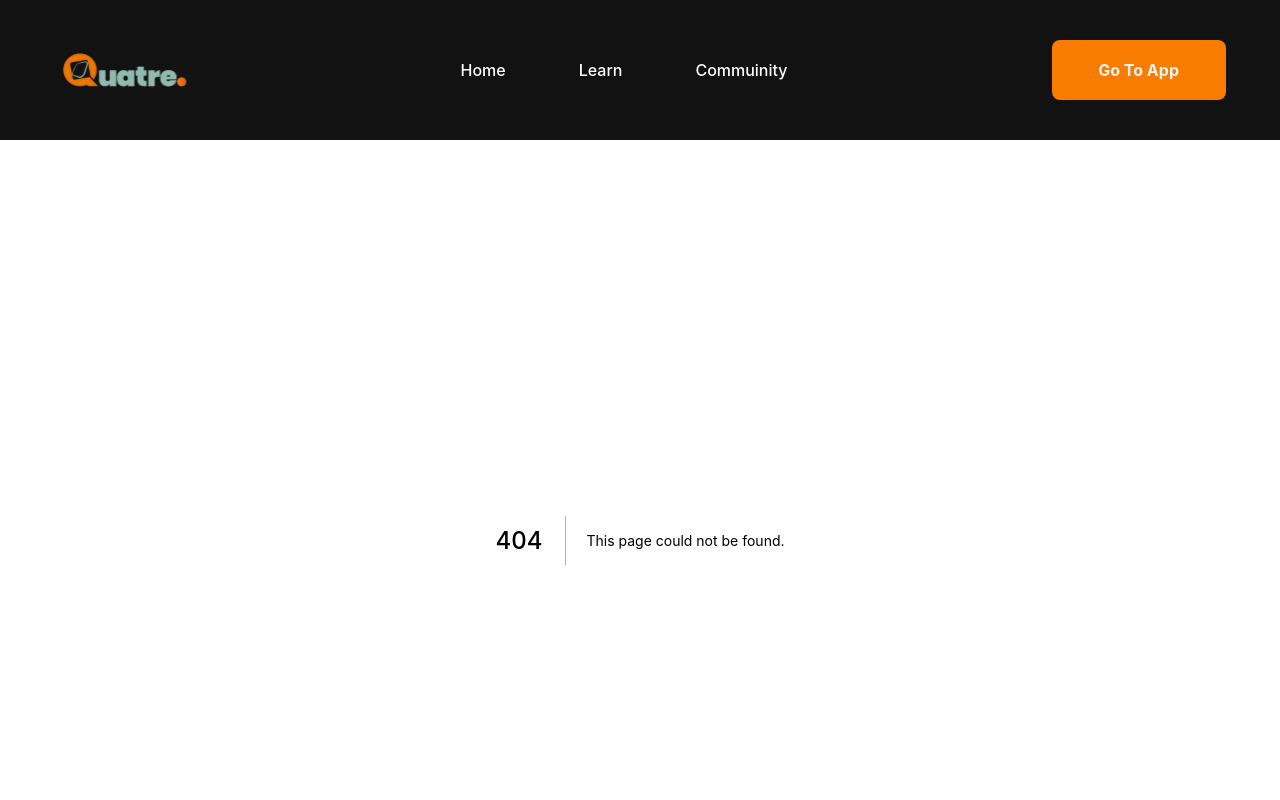
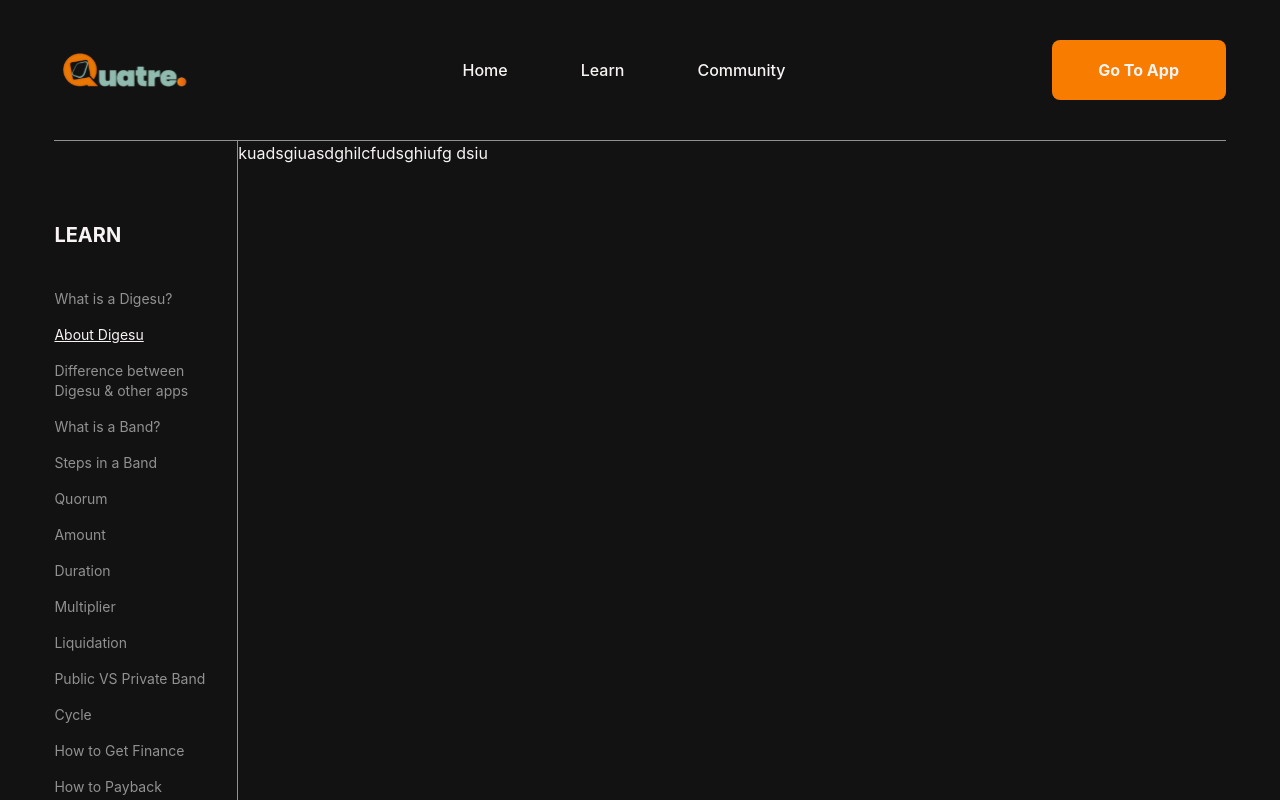
Before and after one commit to Rex739/quatre-finance-docs, a Next.js app: page /about-digesu in a window 1280 px wide. Before the commit this address had no page. Shown: the top 800 px of the page. Built offline with nearby package versions, Linux system fonts and the light colour scheme.

Commit message:
fixed navbar bug

```diff
--- a/src/components/layout/layout.js
+++ b/src/components/layout/layout.js
@@ -6,6 +6,7 @@ import ScrollButton from "./scrollButton"
 import Spinner from "../spinner"
 import React from "react"
 import TransparenLayer from "../transparentLayer"
+import SideBar from "../sidebar/sidebar"
 // Navbar and Footer Component
 
 const Layout = ({ handleClick, isClicked, children }) => {
@@ -40,10 +41,17 @@ const Layout = ({ handleClick, isClicked, children }) => {
       <>
         {/* white transparent layer when navbar toggle button is clicked  */}
         <TransparenLayer isClicked={isClicked} />
-        <main className="relative font-gothic">
+        <main className="relative bg-green1 font-inter">
           {/* <ScrollButton windowIsDefined={windowIsDefined} /> */}
           <NavBar handleClick={handleClick} isClicked={isClicked} />
-          {children}
+          <main className="wrapper text-white1 lg:flex lg:border-t-[1px] border-borderGray">
+            <div className="hidden lg:block">
+              <SideBar handleClick={handleClick} />
+            </div>
+
+            {children}
+          </main>
+
           <Footer />
         </main>
       </>
--- a/src/components/layout/navbar/navList.js
+++ b/src/components/layout/navbar/navList.js
@@ -1,53 +1,28 @@
 import React from "react"
+import SideBar from "../../sidebar/sidebar"
 import Socials from "../../socials"
 import ActiveLink from "./activeLink"
 
 const NavList = ({ isClicked, handleClick }) => {
   return (
-    <section className="relative bg-[#0E4236] z-30 font-inter text-[32px]">
+    <section className=" bg-[#0E4236]  font-inter text-[32px]">
       <nav
         className={
           isClicked
-            ? "w-full bg-green1/50 backdrop-blur-[16px] backdrop-saturate-[180%] text-white fixed h-screen top-0 left-0 pl-5 w-9/12"
+            ? "w-9/12 h-screen overflow-y-scroll bg-green1/50 backdrop-blur-[16px] backdrop-saturate-[180%] z-50 text-white absolute top-0 left-0 pl-5"
             : "invisible"
         }
       >
         <ul
           className={isClicked ? "flex flex-col items-start h-full" : "hidden"}
         >
-          <li className="flex relative py-7 mb-16">
+          <li className="flex relative mb-10 pt-10">
             <div className={isClicked ? "" : "hidden"} onClick={handleClick}>
               <img src="images/navbar/close.svg" alt="close menu" width={30} />
             </div>
           </li>
           {/* nav list */}
-          <ul className={["flex flex-col h-full"].join(" ")}>
-            <div>
-              <ActiveLink
-                className="mb-5"
-                href="/"
-                handleClick={handleClick}
-                children={"Home"}
-              ></ActiveLink>
-              <ActiveLink
-                className="mb-5"
-                href="/#learn"
-                handleClick={handleClick}
-                children={"Learn"}
-              ></ActiveLink>
-              <ActiveLink
-                className=""
-                href="/#community"
-                handleClick={handleClick}
-                children={"Commuinity"}
-              ></ActiveLink>
-            </div>
-
-            {/* social media icon */}
-            <div className="mt-auto mb-24">
-              <Socials />
-            </div>
-          </ul>
+          <SideBar handleClick={undefined} />
         </ul>
       </nav>
     </section>
--- a/src/components/layout/navbar/topbar.js
+++ b/src/components/layout/navbar/topbar.js
@@ -1,4 +1,3 @@
-import ActiveLink from "./activeLink"
 import Link from "next/link"
 import React from "react"
 
@@ -28,24 +27,15 @@ const TopBar = ({ isClicked, handleClick }) => {
             </div>
           </li>
           <div className="hidden lg:flex font-medium">
-            <ActiveLink
-              className="mx-[36.5px]"
-              href="/"
-              handleClick={handleClick}
-              children={"Home"}
-            ></ActiveLink>
-            <ActiveLink
-              className="mx-[36.5px]"
-              href="/#learn"
-              handleClick={handleClick}
-              children={"Learn"}
-            ></ActiveLink>
-            <ActiveLink
-              className="mx-[36.5px]"
-              href="/#community"
-              handleClick={handleClick}
-              children={"Commuinity"}
-            ></ActiveLink>
+            <Link href="/home">
+              <a className="mx-[36.5px] text-white1">Home</a>
+            </Link>
+            <Link href="/">
+              <a className="mx-[36.5px] text-white1">Learn</a>
+            </Link>
+            <Link href="/#community">
+              <a className="mx-[36.5px] text-white1">Community</a>
+            </Link>
           </div>
           <li className="hidden lg:flex">
             <a href="">
--- a/src/components/sidebar/_activeLink.js
+++ b/src/components/sidebar/_activeLink.js
@@ -13,7 +13,9 @@ const _ActiveLink = ({ handleClick, children, href, className }) => {
     <li onClick={handleClick} className={className}>
       <a
         className={
-          router.asPath === href ? "text-white1 underline" : "text-borderGray hover:text-white1"
+          router.asPath === href
+            ? "text-white1 underline"
+            : "text-borderGray hover:text-white1"
         }
         href={href}
         onClick={handleActiveClick}
--- a/src/components/sidebar/sidebar.js
+++ b/src/components/sidebar/sidebar.js
@@ -4,7 +4,7 @@ import { sidebarList } from "./data"
 
 const SideBar = ({ handleClick }) => {
   return (
-    <aside className="hidden lg:block  border-r-[1px] border-borderGray py-10 lg:py-20 lg:pr-8 2xl:pr-20 ">
+    <aside className=" lg:border-r-[1px] lg:border-borderGray lg:py-20 lg:pr-8 2xl:pr-20 ">
       <nav className="h-full overflow-y-scroll">
         <ul>
           <li>
@@ -15,8 +15,8 @@ const SideBar = ({ handleClick }) => {
               <_ActiveLink
                 className="mb-4 text-sm hover:text-orange"
                 href={navList.href}
-                handleClick={handleClick}
                 children={navList.navList}
+                handleClick={undefined}
               ></_ActiveLink>
             </div>
           ))}
--- /dev/null
+++ b/src/pages/about-digesu.js
@@ -0,0 +1,11 @@
+import React from "react";
+
+const AboutDigesu = () => {
+  return (
+    <section>
+      kuadsgiuasdghilcfudsghiufg dsiu
+    </section>
+    );
+}
+
+export default AboutDigesu;
--- a/src/pages/index.js
+++ b/src/pages/index.js
@@ -5,11 +5,8 @@ import SideBar from "../components/sidebar/sidebar"
 
 const Home = ({ handleClick, isClicked }) => {
   return (
-    <main className="bg-green1 relative lg:flex font-inter">
-      <main className="wrapper text-white1 lg:flex lg:border-t-[1px] border-borderGray">
-        <SideBar handleClick={handleClick} />
-        <main></main>
-      </main>
+    <main className="">
+
     </main>
   )
 }
```
